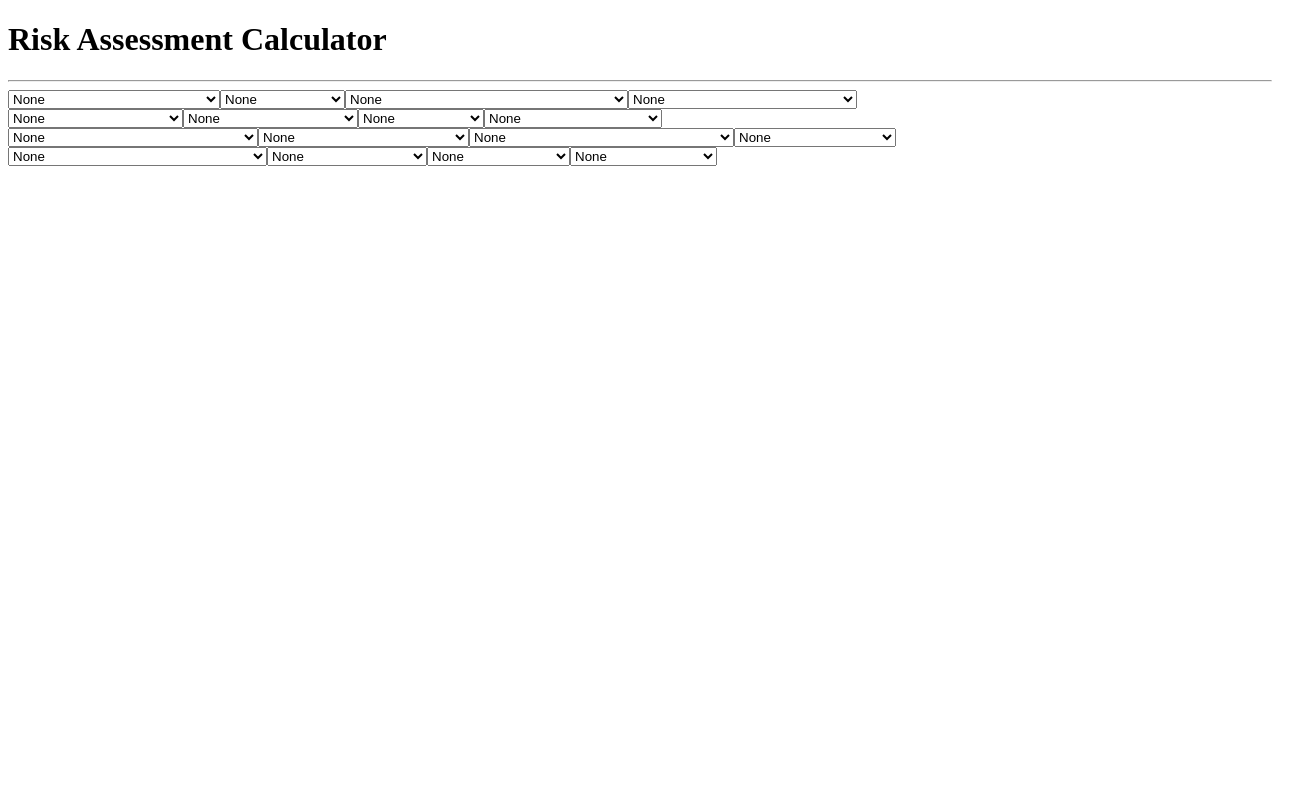
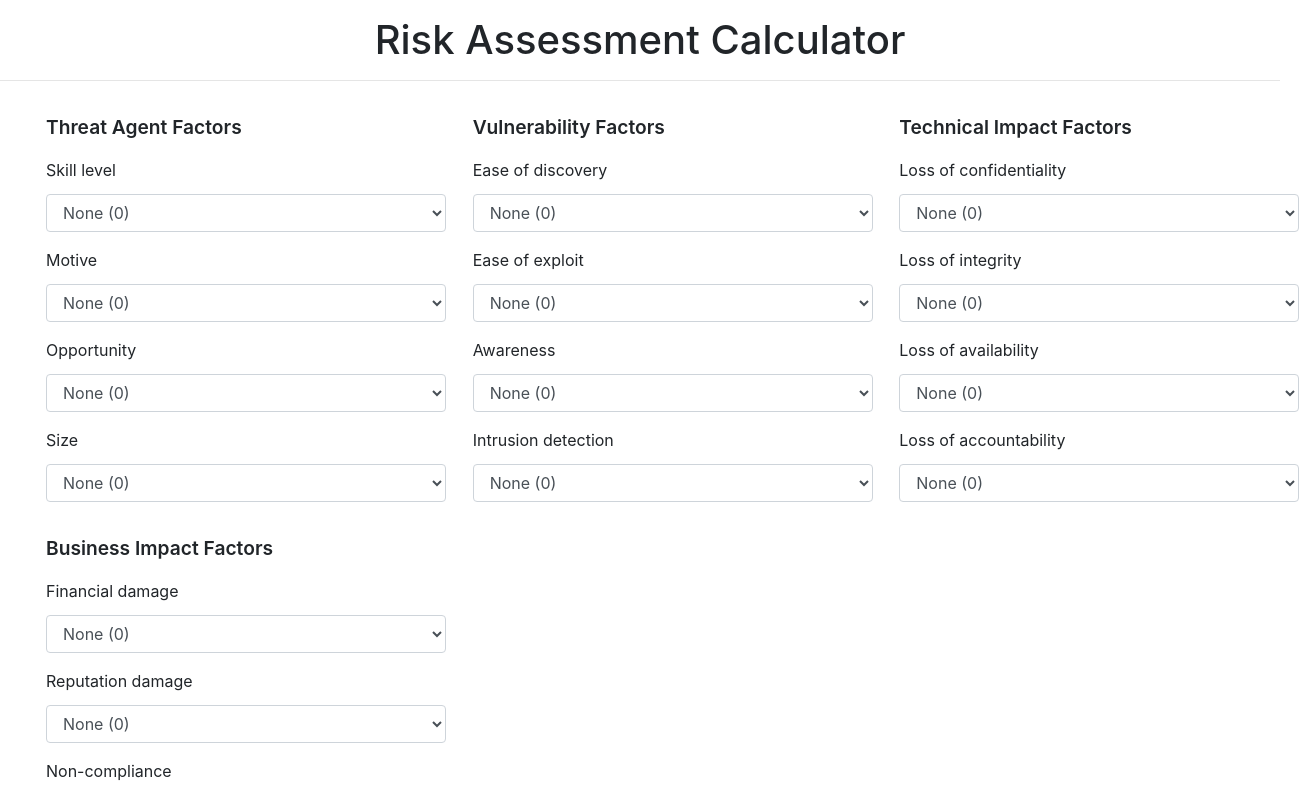
Before and after one commit to rajasoun/tdd-ts-jest-risk-calculator, a Next.js app: page / in a window 1280 px wide. Shown: the top 793 px of the page, 1315 px wide, since content can reach past the window. Built offline with nearby package versions, Linux system fonts and the light colour scheme.

Commit message:
build: uI Update

```diff
--- a/src/pages/_app.tsx
+++ b/src/pages/_app.tsx
@@ -1,7 +1,19 @@
 import type { AppProps } from 'next/app'
+import Head from 'next/head'
 
 function MyApp({ Component, pageProps }: AppProps) {
-  return <Component {...pageProps} />
+  return (
+    <>
+      <Head>
+        <link
+          rel="stylesheet"
+          href="https://cdn.jsdelivr.net/npm/bootstrap@4.5.3/dist/css/bootstrap.min.css"
+        />
+        <title>OWASP Risk Assessment Calculator v2021</title>
+      </Head>
+      <Component {...pageProps} />
+    </>
+  )
 }
 
 export default MyApp
--- a/src/pages/index.tsx
+++ b/src/pages/index.tsx
@@ -1,37 +1,95 @@
-import Head from 'next/head';
 import data from '../data/risk-calculator.json';
 
+interface Option {
+    name: string,
+    value: number
+}
+
+interface Select {
+    description: string,
+    name: string,
+    id: number,
+    options: Array<Option>
+}
+
+// Styles for element begins
+const styleTitle = {
+    fontSize: "1.2rem",
+    fontWeight: 600,
+    margin: '1rem'
+}
+
+const styleSelectLabel = {
+    margin: '0rem 1rem',
+    minWidth: 400
+}
+
+const styleSelect = {
+    margin: '0.75rem 1rem',
+    minWidth: 400
+}
+// Styles for element ends
+
 const Index = () => {
-
     return (
         <>
-            <Head>
-                <title>OWASP Risk Assessment Calculator v2021</title>
-            </Head>
-            <h1 data-testid="header">Risk Assessment Calculator</h1>
+            <h1
+                data-testid="header"
+                className="text-center my-3"
+            >
+                Risk Assessment Calculator
+            </h1>
             <hr />
+            <div className="container-fluid">
+                <div className="row">
                     {
                         data.data.map((ele: any, index: number) => (
-                    <div key={`RAC_${index}`}>
+                            <div
+                                className={"col-sm-4"}
+                                key={index}
+                            >
+                                <div
+                                    key={`RAC_${index}`}
+                                    className="col-sm-12"
+                                >
+                                    <div style={styleTitle}>
+                                        {ele.title}
+                                    </div>
                                     {
-                        ele.select.map((data: any) => (
-                            <select key={data.id} data-testid={data.id} name={data.name}>
+                                        ele.select.map((data: Select) => (
+                                            <div key={data.id}>
+                                                <div className="form-group">
+                                                    <label style={styleSelectLabel}>
+                                                        {data.description}
+                                                    </label>
+                                                    <select
+                                                        data-testid={data.id}
+                                                        name={data.name}
+                                                        className="form-control"
+                                                        style={styleSelect}
+                                                        >
                                                         {
-                                    data.options.map((option: any, i: any) => (
+                                                            data.options.map(
+                                                                (option: Option, i: number) => (
                                                                 <option
                                                                     key={`${data.name}__${i}`}
                                                                     value={option.value}
                                                                 >
-                                            {option.name}
+                                                                    {option.name} ({option.value})
                                                                 </option>
                                                             ))
                                                         }
                                                     </select>
+                                                </div>
+                                            </div>
                                         ))
                                     }
                                 </div>
+                            </div>
                         ))
                     }
+                </div>
+            </div>
         </>
     )
 }
```
Lines whose indentation alone changed are shown as unchanged.
